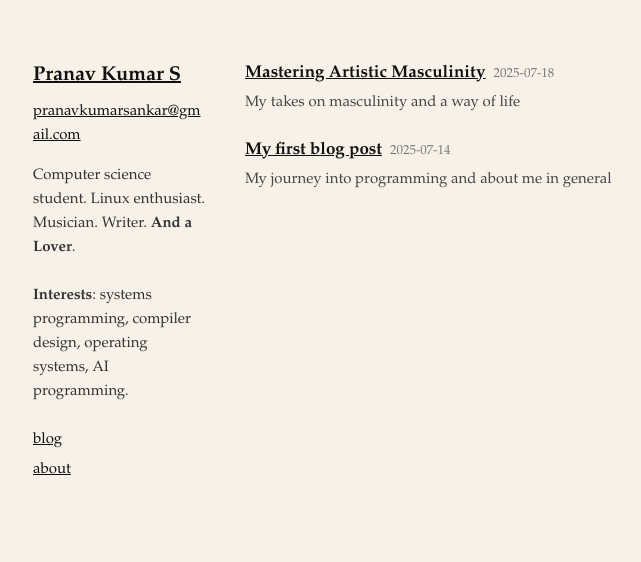
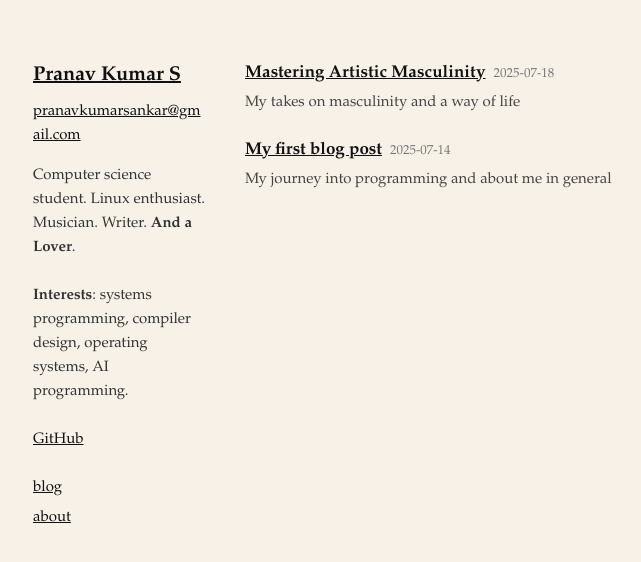
Before and after one commit to PranavKumarNarayanan/portfolio-blogs, a Next.js app: page / in a window 1280 px wide. Shown: the top 562 px of the page, without its empty margins (177-818 px from the left). Built offline with nearby package versions, Linux system fonts and the light colour scheme.

Commit message:
added github link to the sidebar

```diff
--- a/app/layout.js
+++ b/app/layout.js
@@ -21,6 +21,11 @@ export default function RootLayout({ children }) {
             <p className="intro">
               <strong>Interests</strong>: systems programming, compiler design, operating systems, AI programming.
             </p>
+            <p className="intro">
+              <a href="https://github.com/PranavKumarNarayanan">GitHub</a>
+            </p>
+
+
             <nav className="nav">
               <a href="/">blog</a>
               <a href="/about">about</a>
```
